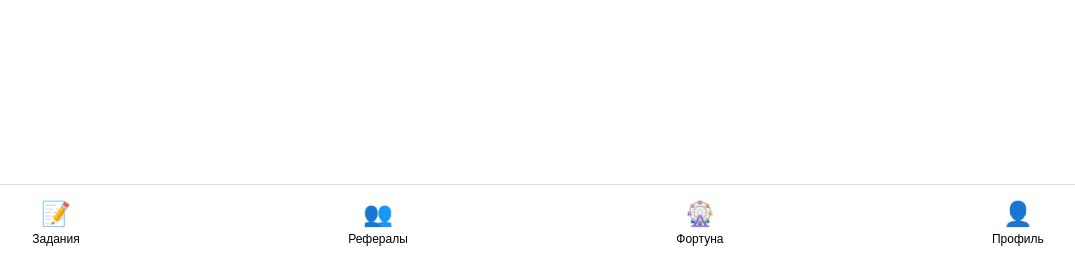
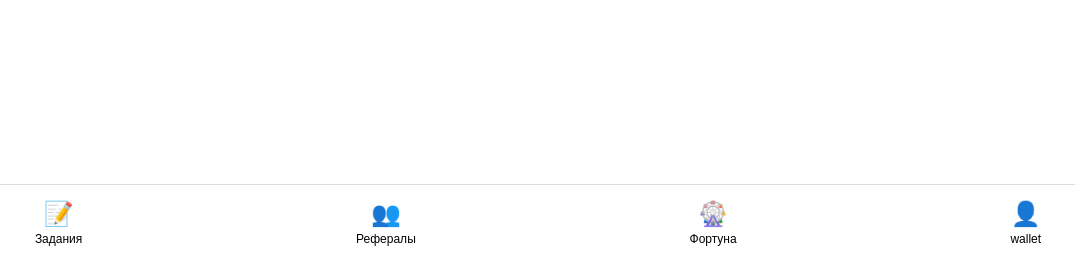
Before and after one commit to Davidka776/Stars, a Flask app: page / in a window 1280 px wide. Shown: the part 539-800 px from the top of the page, without its empty margins (102-1177 px from the left). Run offline with Flask 2, Linux system fonts and the light colour scheme; data that the repository does not hold is empty; some libraries are stand-ins or nearby versions.

Commit message:
Update index.html

```diff
--- a/templates/index.html
+++ b/templates/index.html
@@ -29,7 +29,7 @@
             </button>
             <button class="nav-btn" data-page="profile">
                 <span class="icon">👤</span>
-                <span>Профиль</span>
+                <span>wallet</span>
             </button>
         </nav>
     </div>
```
